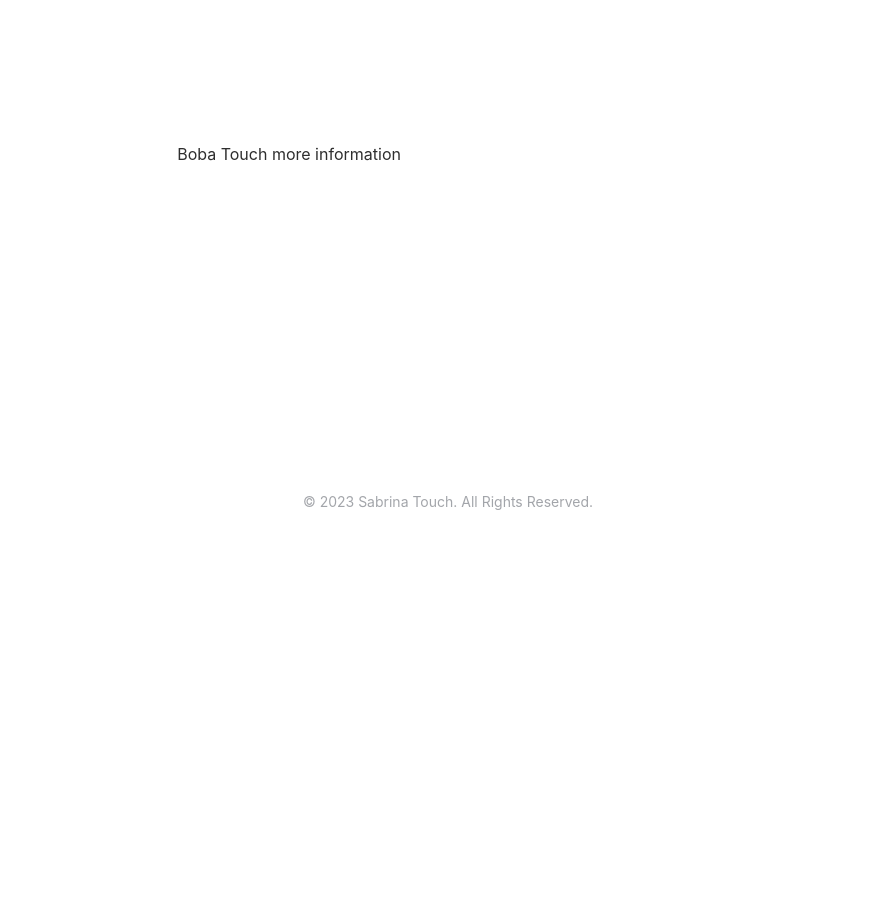
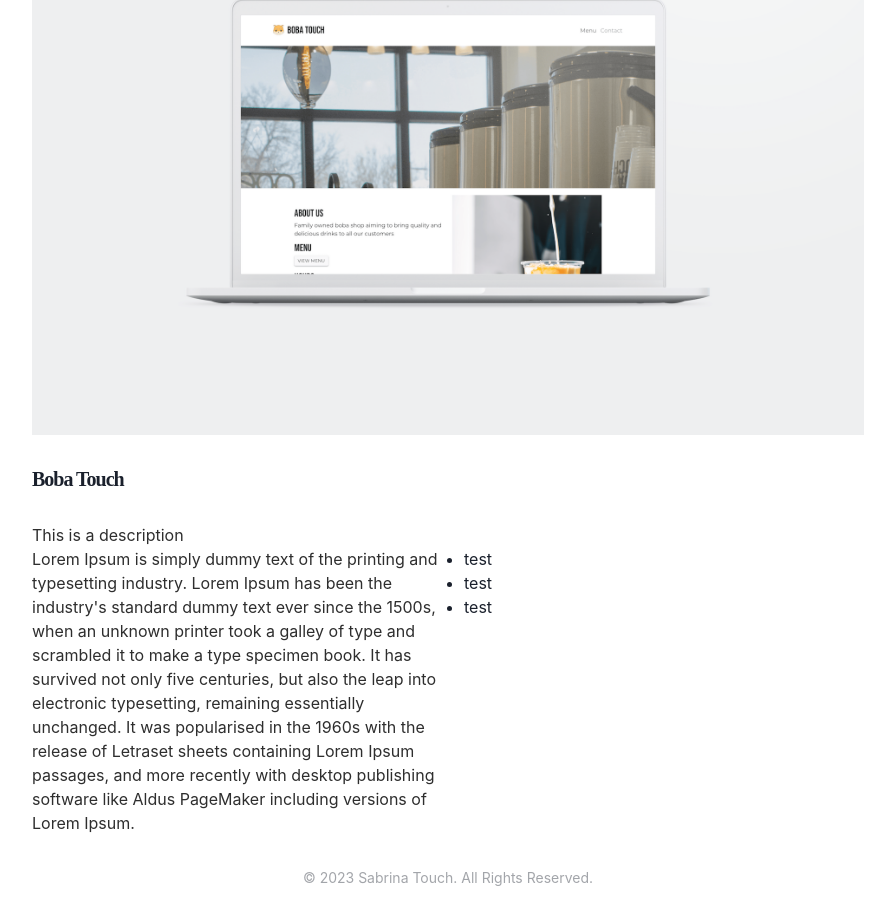
Before and after one commit to sabrinatouch/my-website, a Next.js app: page /works/bobatouch in a window 1280 px wide. Shown: the part 256-1176 px from the top of the page, without its empty margins (192-1087 px from the left). Before the commit the page ends 800 px from the top, so only its background shows below. Built offline with nearby package versions, Linux system fonts and the light colour scheme; a web font is replaced by a local one.

Commit message:
(WIP) Current progress

```diff
--- a/components/layouts/main.js
+++ b/components/layouts/main.js
@@ -10,7 +10,7 @@
                 <meta name="viewport" content="width=device-width, initial-scale=1" />
             </Head>
             <Navbar path={router.asPath} />
-            <Container mt='auto' mb="32px" pl={8} pr={8}>
+            <Container maxW='4xl' mt='auto' mb="32px" pl={8} pr={8}>
                 {children}
             </Container>
             <Footer />
--- a/pages/works/bobatouch.js
+++ b/pages/works/bobatouch.js
@@ -1,14 +1,63 @@
 import {
     Text,
-    Box
+    Box,
+    Heading,
+    UnorderedList,
+    ListItem,
+    SimpleGrid,
+    chakra
 } from '@chakra-ui/react'
+import Image from 'next/image'
+import Section from '../../components/section'
+
+import thumbnail_bobatouch from '../../public/thumbnail_bobatouch.png'
+
+const ThumbnailImage = chakra(Image, {
+    shouldForwardProp: (prop) => ["width", "height", "src", "alt"].includes(prop)
+});
 
 const Work = () => {
     return (
         <Box>
-            <Text>
-                Boba Touch more information
-            </Text>
+            <Section delay={0.1}>
+                <Box mt={8} mb={8} align="center">
+                    <Image
+                        src={thumbnail_bobatouch}
+                        alt={'Boba Touch'}
+                        placeholder='blur'
+                        width={1920}
+                        height={1280}
+                    />
+                </Box>
+                <Box>
+                <Heading variant='section-title' letterSpacing={'tighter'}>
+                    Boba Touch
+                </Heading>
+                <Text>
+                    This is a description
+                </Text>
+                </Box>
+                <SimpleGrid columns={[1, null, 2]}>
+                <Box>
+                <Text>
+                    Lorem Ipsum is simply dummy text of the printing and typesetting industry. Lorem Ipsum has been the industry's standard dummy text ever since the 1500s, when an unknown printer took a galley of type and scrambled it to make a type specimen book. It has survived not only five centuries, but also the leap into electronic typesetting, remaining essentially unchanged. It was popularised in the 1960s with the release of Letraset sheets containing Lorem Ipsum passages, and more recently with desktop publishing software like Aldus PageMaker including versions of Lorem Ipsum.
+                </Text>
+                </Box>
+                <Box>
+                <UnorderedList>
+                    <ListItem>
+                        test
+                    </ListItem>
+                    <ListItem>
+                        test
+                    </ListItem>
+                    <ListItem>
+                        test
+                    </ListItem>
+                </UnorderedList>
+                </Box>
+                </SimpleGrid>
+            </Section>
         </Box>
     )
 }
```
Also changed, not shown: components/works-content.js (deleted, +0 -15 lines), components/works-item.js (+15 -6 lines), pages/works.js (+10 -3 lines), public/thumbnail_bobatouch.png, public/thumbnail_placeholder.png (added).
